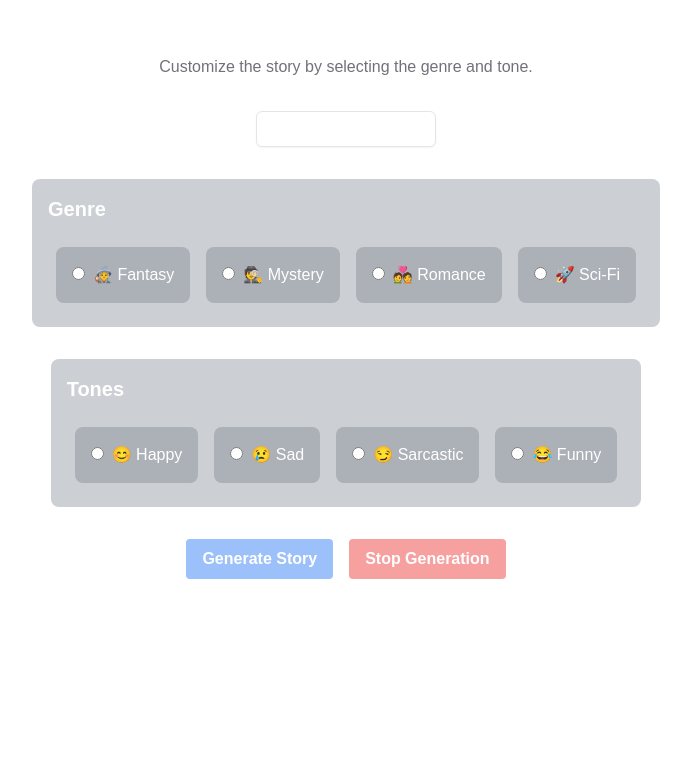
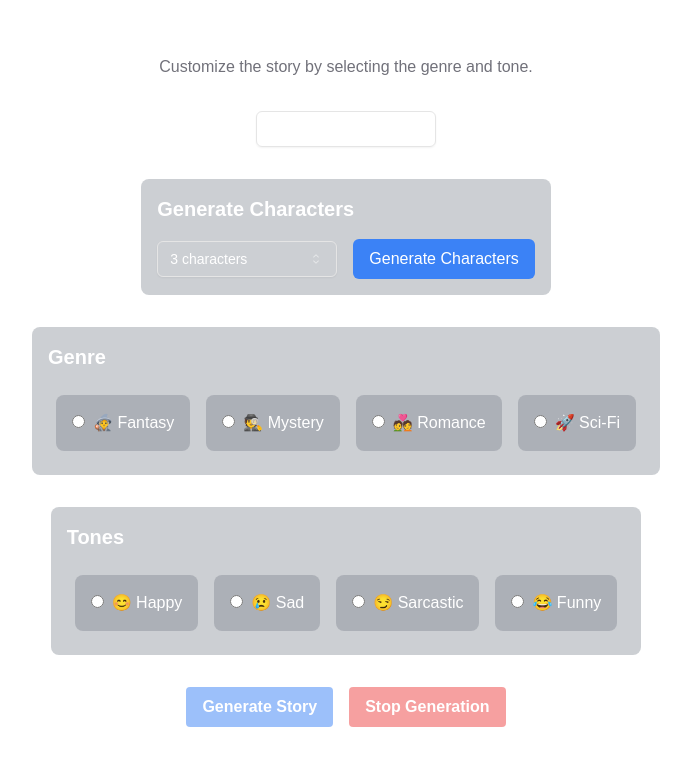
Before and after one commit to chochinlu/encode_ai_bootcamp_week_3_homework, a Next.js app: page / in a window 1280 px wide. Shown: the part 101-866 px from the top of the page, without its empty margins (294-985 px from the left). Before the commit the page ends 800 px from the top, so only its background shows below. Built offline with nearby package versions, Linux system fonts and the light colour scheme.

Commit message:
create characters

```diff
--- /dev/null
+++ b/app/api/generate-characters/route.ts
@@ -0,0 +1,25 @@
+import OpenAI from "openai";
+import { OpenAIStream, StreamingTextResponse } from 'ai'
+
+const openai = new OpenAI({
+  baseURL: "http://127.0.0.1:5000/v1",
+});
+
+export const runtime = 'edge'
+
+export async function POST(req: Request) {
+  const { messages } = await req.json()
+
+  console.log(messages)
+  const response = await openai.chat.completions.create({
+    model: 'gpt-4o-mini',
+    stream: true,
+    messages: [
+      { role: 'system', content: 'You are a creative character generator. Generate characters with name, description, and personality in a text narrative format. No need to use JSON, just return the description as plain text.' },
+      ...messages
+    ]
+  })
+
+  const stream = OpenAIStream(response)
+  return new StreamingTextResponse(stream)
+}
--- a/app/page.tsx
+++ b/app/page.tsx
@@ -12,8 +12,11 @@ import {
 } from "@/components/ui/select";
 
 export default function Chat() {
-  const { messages, append, isLoading, stop } = useChat();
-  const messageEndRef = useRef<HTMLDivElement>(null);
+  const { messages: storyMessages, append: appendStory, isLoading: isLoadingStory } = useChat();
+  const { messages: characterMessages, append: appendCharacter, isLoading: isLoadingCharacter } = useChat({ api: "/api/generate-characters" });
+
+  const [characterCount, setCharacterCount] = useState("3");
+  const [characters, setCharacters] = useState([]);
 
   const genres = [
     { emoji: "🧙", value: "Fantasy" },
@@ -43,9 +46,22 @@ export default function Chat() {
     });
   };
 
+  const messageEndRef = useRef<HTMLDivElement>(null);
+
   useEffect(() => {
     messageEndRef.current?.scrollIntoView({ behavior: "smooth" });
-  }, [messages]);
+  }, [storyMessages]);
+
+  const generateCharacters = async () => {
+    try {
+      await appendCharacter({
+        role: 'user',
+        content: `Generate ${characterCount} characters with name, description, and personality in ${language}.`
+      });
+    } catch (error) {
+      console.error("Error generating characters:", error);
+    }
+  };
 
   return (
     <main className="mx-auto w-full p-24 flex flex-col">
@@ -67,6 +83,38 @@ export default function Chat() {
               <SelectItem value="繁體中文">繁體中文</SelectItem>
             </SelectContent>
           </Select>
+
+          <div className="space-y-4 bg-opacity-25 bg-gray-700 rounded-lg p-4">
+            <h3 className="text-xl font-semibold">Generate Characters</h3>
+            <div className="flex items-center space-x-4">
+              <Select value={characterCount} onValueChange={setCharacterCount}>
+                <SelectTrigger className="w-[180px]">
+                  <SelectValue placeholder="character count" />
+                </SelectTrigger>
+                <SelectContent>
+                  <SelectItem value="1">1 character</SelectItem>
+                  <SelectItem value="2">2 characters</SelectItem>
+                  <SelectItem value="3">3 characters</SelectItem>
+                </SelectContent>
+              </Select>
+              <button
+                className="px-4 py-2 bg-blue-500 text-white rounded-md hover:bg-blue-600 transition-colors disabled:opacity-50"
+                onClick={generateCharacters}
+                disabled={isLoadingCharacter}
+              >
+                {isLoadingCharacter ? "Generating..." : "Generate Characters"}
+              </button>
+            </div>
+            {characterMessages.length > 0 && (
+              <div className="mt-4">
+                <h4 className="text-lg font-semibold">Generated Characters:</h4>
+                <div className="whitespace-pre-wrap">
+                  {characterMessages[characterMessages.length - 1].content}
+                </div>
+              </div>
+            )}
+          </div>
+
 
           <div className="space-y-4 bg-opacity-25 bg-gray-700 rounded-lg p-4">
             <h3 className="text-xl font-semibold">Genre</h3>
@@ -119,9 +167,9 @@ export default function Chat() {
           <div className="flex justify-center space-x-4">
             <button
               className="bg-blue-500 hover:bg-blue-700 text-white font-bold py-2 px-4 rounded disabled:opacity-50"
-              disabled={isLoading || !state.genre || !state.tone}
+              disabled={isLoadingStory || !state.genre || !state.tone}
               onClick={() => {
-                append({
+                appendStory({
                   role: 'user',
                   content: `Generate a ${state.genre} story with a ${state.tone} tone in ${language}.`
                 });
@@ -132,7 +180,7 @@ export default function Chat() {
 
             <button
               className="bg-red-500 hover:bg-red-700 text-white font-bold py-2 px-4 rounded disabled:opacity-50"
-              disabled={messages.length === 0 || messages[messages.length - 1]?.content.startsWith("Generate")}
+              disabled={storyMessages.length === 0 || storyMessages[storyMessages.length - 1]?.content.startsWith("Generate")}
               onClick={stop}
             >
               Stop Generation
@@ -141,12 +189,12 @@ export default function Chat() {
 
           <div
             hidden={
-              messages.length === 0 ||
-              messages[messages.length - 1]?.content.startsWith("Generate")
+              storyMessages.length === 0 ||
+              storyMessages[storyMessages.length - 1]?.content.startsWith("Generate")
             }
             className="bg-opacity-25 bg-gray-700 rounded-lg p-4 max-w-[1024px] w-full mx-auto"
           >
-            <div dangerouslySetInnerHTML={{ __html: marked.parse(messages[messages.length - 1]?.content || '') }} />
+            <div dangerouslySetInnerHTML={{ __html: marked.parse(storyMessages[storyMessages.length - 1]?.content || '') }} />
             <div ref={messageEndRef} />
 
             <div className="flex justify-end">
```
